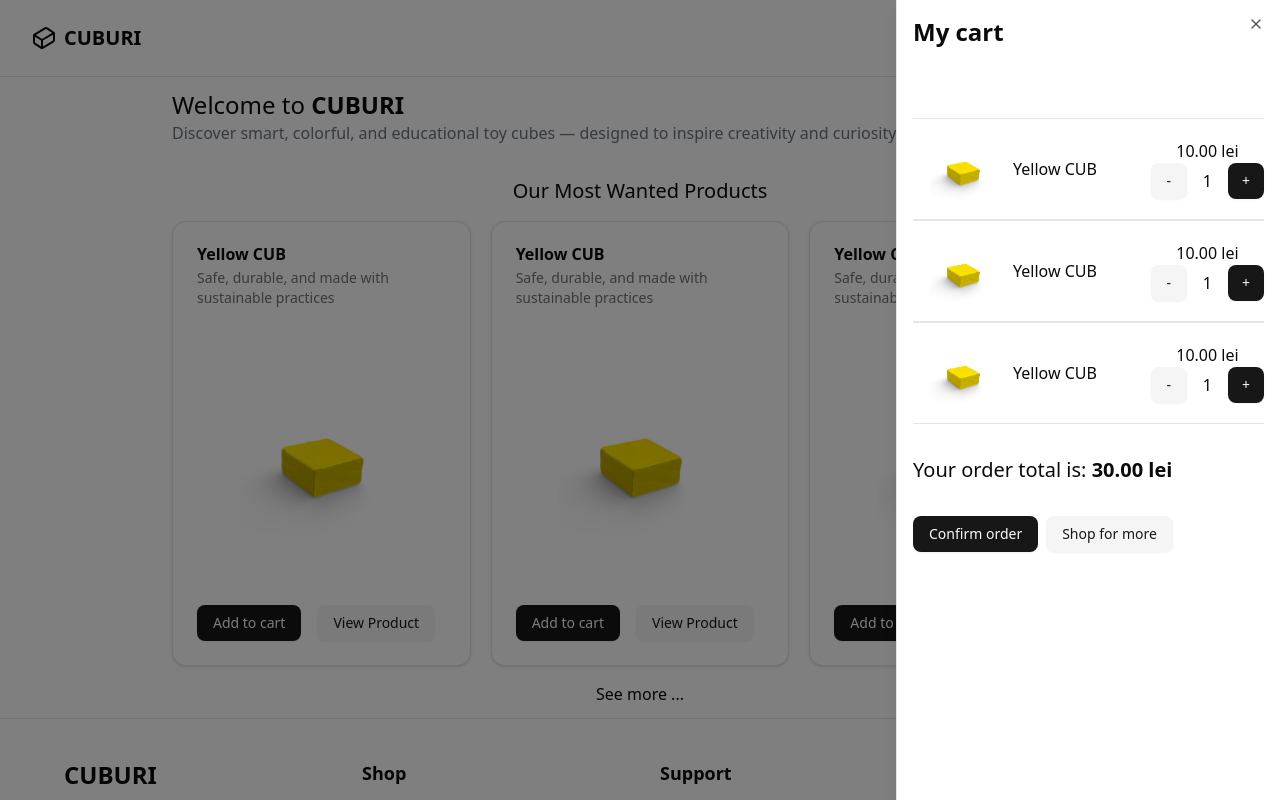
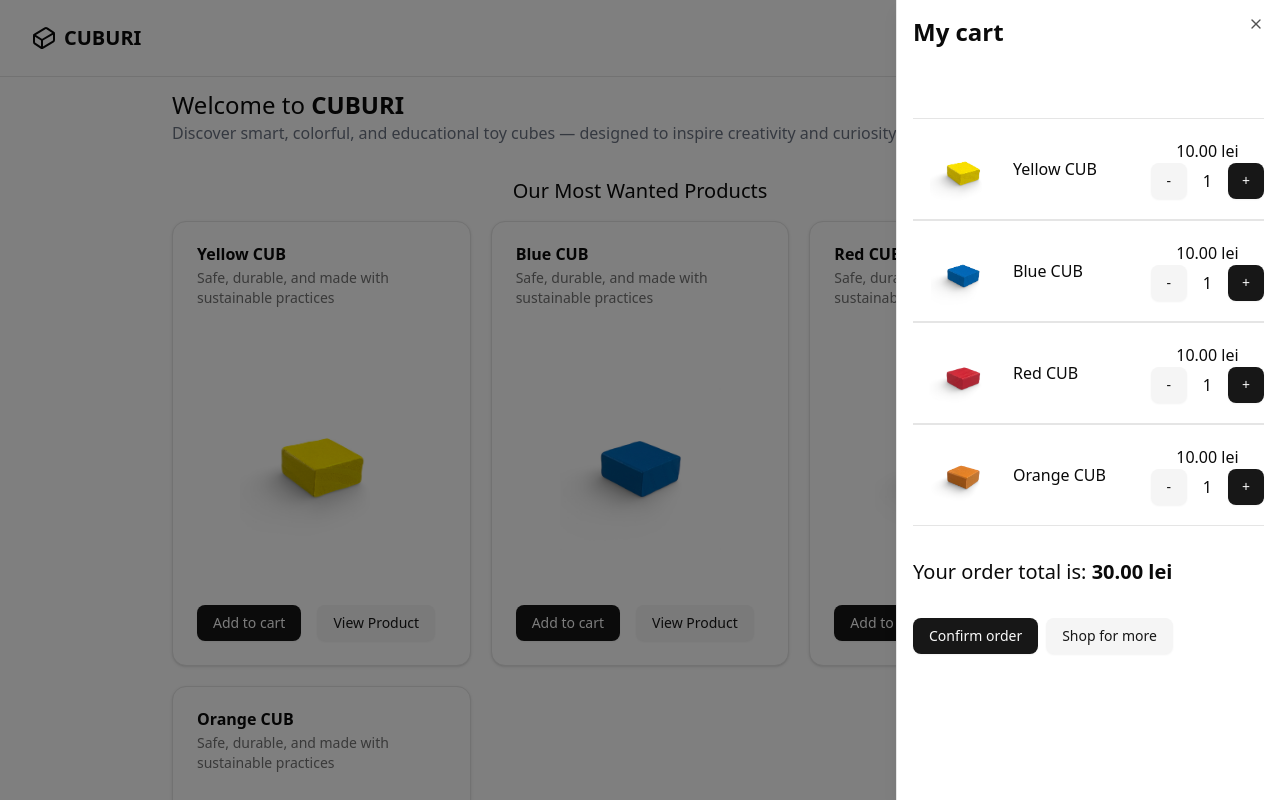
Before and after one commit to andrei-gavrila-siemens/code-the-future-2025, a Next.js app in the folder cona-it-solutions/web-app/: page / in a window 1280 px wide. Both pictures are taken after a click on the button 1230 px from the left and 38 px from the top of the page. Shown: the top 800 px of the page. Built offline with nearby package versions, Linux system fonts and the light colour scheme.

Commit message:
feat: add props to components to prepare data fetching

```diff
--- a/cona-it-solutions/web-app/src/app/page.js
+++ b/cona-it-solutions/web-app/src/app/page.js
@@ -1,12 +1,6 @@
 import CubCard from "@/components/CubCard";
 import Link from "next/link";
-
-
-// const cuburi = [
-//   {
-//     'name
-//   }
-// ]
+import cubes from "@/db/cuburi.json"
 
 export default function Home() {
   return (
@@ -16,9 +10,9 @@ export default function Home() {
 
       <p className="text-center mt-8 mb-4 text-xl">Our Most Wanted Products</p>
       <div className="flex flex-col md:grid md:grid-cols-2 xl:grid-cols-3 gap-5">
-        <CubCard />
-        <CubCard />
-        <CubCard />
+        {cubes.map((cube, index)=>
+          <CubCard cube={cube} key={index}/>
+        )}
       </div>
       <Link href="/products" className="self-center mt-4 hover:underline">See more ...</Link>
     </div>
--- a/cona-it-solutions/web-app/src/app/products/[id]/page.js
+++ b/cona-it-solutions/web-app/src/app/products/[id]/page.js
@@ -1,25 +1,15 @@
-'use client';
+'use server';
 
-import { Button } from '@/components/ui/button'
-import Image from 'next/image'
-import Link from 'next/link'
 import React from 'react'
+import cubes from "@/db/cuburi.json"
+import ProductPage from '@/components/pages/ProductPage';
 
-export default function page() {
+export default async function page({params}) {
+  const {id} = await params
+
+  const cube = await cubes.filter((cube) => cube.id == id)[0];
+
   return (
-    <div className='py-2'>
-      <p onClick={()=>{history.back()}} className='hover:underline hover:cursor-pointer'>← Go Back</p>
-      <div className='grid sm:grid-cols-2'>
-        <Image src="/yellow.jpg" width={1080} height={1080} alt='cube image' className=''/>
-
-        <div className='flex flex-col py-8 pe-8'>
-          <h1 className='text-2xl font-bold mb-5'>Yellow CUB</h1>
-          <p>Safe, durable, and made with sustainable practices</p>
-          <p className='mt-8'>Price: <span className='font-bold'>10.00 lei</span> / buc</p>
-          <p>In stock: 5</p>
-          <Button className="mt-8">Add to cart</Button>
-        </div>
-      </div>
-    </div>
+    <ProductPage cube={cube} />
   )
 }
--- a/cona-it-solutions/web-app/src/app/products/page.js
+++ b/cona-it-solutions/web-app/src/app/products/page.js
@@ -1,5 +1,6 @@
 import React from 'react'
 import CubCard from "@/components/CubCard";
+import cubes from "@/db/cuburi.json"
 
 
 export default function page() {
@@ -7,14 +8,9 @@ export default function page() {
     <div className="flex flex-col sm:px-8 md:px-20 lg:px-40">
       <h1 className='text-2xl text-center'>Have a look at our variety of products</h1>
       <div className="flex flex-col md:grid md:grid-cols-2 xl:grid-cols-3 gap-5 mt-4">
-        <CubCard />
-        <CubCard />
-        <CubCard />
-        <CubCard />
-        <CubCard />
-        <CubCard />
-        <CubCard />
-        <CubCard />
+        {cubes.map((cube, index)=>
+          <CubCard cube={cube} key={index}/>
+        )}
       </div>
     </div>
   )
--- a/cona-it-solutions/web-app/src/components/CartSheet.jsx
+++ b/cona-it-solutions/web-app/src/components/CartSheet.jsx
@@ -5,6 +5,7 @@ import { useState, useEffect } from "react"
 import { Button } from './ui/button'
 import { ShoppingCart } from 'lucide-react'
 import Link from 'next/link'
+import cubes from "@/db/cuburi.json"
 
 export default function CartSheet() {
   const [side, setSide] = useState("top");
@@ -45,9 +46,9 @@ export default function CartSheet() {
         </SheetHeader>
         <div className="px-4 pb-4">
           <div className='flex flex-col my-8'>
-            <CubCart />
-            <CubCart />
-            <CubCart />
+            {cubes.map((cube, index)=>
+              <CubCart cube={cube} key={index}/>
+            )}
           </div>
           <p className='mb-8 text-xl'>Your order total is: <span className='font-bold'>30.00 lei</span></p>
           <SheetClose asChild>
--- a/cona-it-solutions/web-app/src/components/CubCard.jsx
+++ b/cona-it-solutions/web-app/src/components/CubCard.jsx
@@ -11,19 +11,19 @@ import { Button } from './ui/button'
 import Image from 'next/image'
 import Link from 'next/link'
 
-export default function CubCard() {
+export default function CubCard({cube}) {
   return (
     <Card>
       <CardHeader>
-        <CardTitle>Yellow CUB</CardTitle>
-        <CardDescription>Safe, durable, and made with sustainable practices</CardDescription>
+        <CardTitle>{cube.name}</CardTitle>
+        <CardDescription>{cube.description}</CardDescription>
       </CardHeader>
       <CardContent>
-        <Image src="/yellow.jpg" width={1080} height={1080} alt='cube image' className='w-full'/>
+        <Image src={cube.image} width={1080} height={1080} alt='cube image' className='w-full'/>
       </CardContent>
       <CardFooter className="flex gap-4">
         <Button>Add to cart</Button>
-        <Link href="/products/1">
+        <Link href={`/products/${cube.id}`}>
           <Button variant="secondary">View Product</Button>
         </Link>
       </CardFooter>
--- a/cona-it-solutions/web-app/src/components/CubCart.jsx
+++ b/cona-it-solutions/web-app/src/components/CubCart.jsx
@@ -3,15 +3,15 @@ import React from 'react'
 import { Button } from './ui/button'
 import Link from 'next/link'
 
-export default function CubCart() {
+export default function CubCart({cube}) {
   return (
     <div className='border-t border-b flex justify-between items-center'>
       <Link className='flex items-center' href="/products/1">
-        <Image src="/yellow.jpg" width={100} height={100} alt='cube image' />
-        <p>Yellow CUB</p>
+        <Image src={cube.image} width={100} height={100} alt='cube image' />
+        <p>{cube.name}</p>
       </Link>
       <div className='flex flex-col items-center'>
-        <p>10.00 lei</p>
+        <p>{cube.price.toFixed(2)} lei</p>
         <div className='flex gap-4 items-center'>
           <Button variant="secondary" size="icon">-</Button>
           <p>1</p>
--- /dev/null
+++ b/cona-it-solutions/web-app/src/components/pages/ProductPage.jsx
@@ -0,0 +1,25 @@
+'use client'
+
+import React from 'react'
+
+import { Button } from '@/components/ui/button'
+import Image from 'next/image'
+
+export default function ProductPage({cube}) {
+  return (
+    <div className='py-2'>
+      <p onClick={()=>{history.back()}} className='hover:underline hover:cursor-pointer'>← Go Back</p>
+      <div className='grid sm:grid-cols-2'>
+        <Image src={cube.image} width={1080} height={1080} alt='cube image' className=''/>
+
+        <div className='flex flex-col py-8 pe-8'>
+          <h1 className='text-2xl font-bold mb-5'>{cube.name}</h1>
+          <p>{cube.description}</p>
+          <p className='mt-8'>Price: <span className='font-bold'>{cube.price.toFixed(2)} lei</span> / unit</p>
+          <p>In stock: {cube.stock}</p>
+          <Button className="mt-8">Add to cart</Button>
+        </div>
+      </div>
+    </div>
+  )
+}
--- /dev/null
+++ b/cona-it-solutions/web-app/src/db/cuburi.json
@@ -0,0 +1,38 @@
+[
+  {
+    "color": "yellow",
+    "id": 1,
+    "stock": 20,
+    "name": "Yellow CUB",
+    "description": "Safe, durable, and made with sustainable practices",
+    "image": "/yellow.jpg",
+    "price": 10
+  },
+  {
+    "color": "blue",
+    "id": 2,
+    "stock": 2,
+    "name": "Blue CUB",
+    "description": "Safe, durable, and made with sustainable practices",
+    "image": "/blue.jpg",
+    "price": 10
+  },
+  {
+    "color": "red",
+    "id": 3,
+    "stock": 25,
+    "name": "Red CUB",
+    "description": "Safe, durable, and made with sustainable practices",
+    "image": "/red.jpg",
+    "price": 10
+  },
+  {
+    "color": "orange",
+    "id": 4,
+    "stock": 40,
+    "name": "Orange CUB",
+    "description": "Safe, durable, and made with sustainable practices",
+    "image": "/orange.jpg",
+    "price": 10
+  }
+]
```
